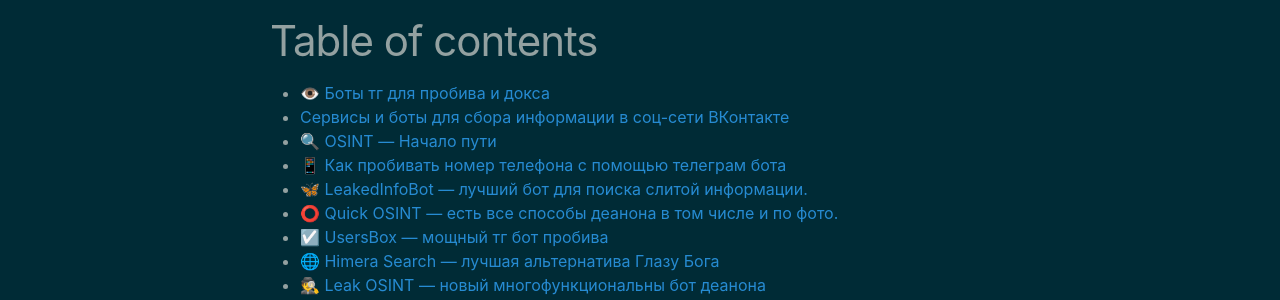
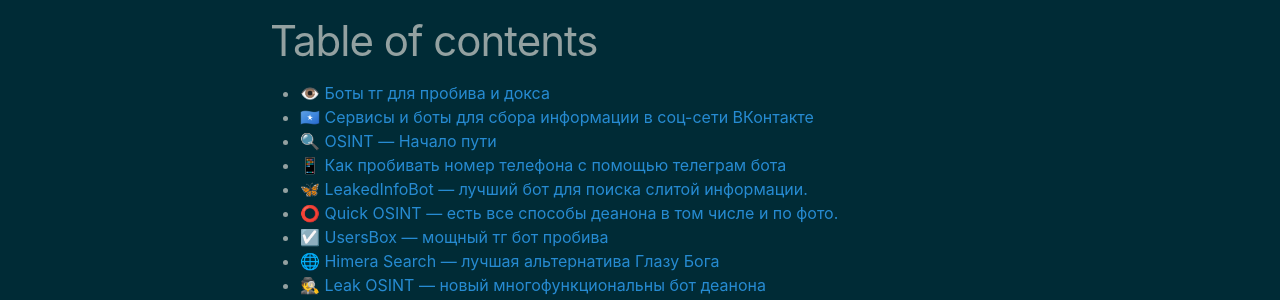
Before and after one commit to probivbot/probivbot.github.io, a Jekyll site: the page built from SUMMARY.md, in a window 1280 px wide. Shown: the part 153-453 px from the top of the page. Built offline with Jekyll 4.4.1, drawn with Linux system fonts in a browser that asks for light colours; our own code applies the rules of GitHub Pages for plain Markdown files.

Commit message:
GITBOOK-79: No subject

```diff
--- a/SUMMARY.md
+++ b/SUMMARY.md
@@ -1,7 +1,7 @@
 # Table of contents
 
 * [👁️ Боты тг для пробива и докса](README.md)
-* [Сервисы и боты для сбора информации в соц-сети ВКонтакте](servisy-i-boty-dlya-sbora-informacii-v-soc-seti-vkontakte.md)
+* [🇸🇴 Сервисы и боты для сбора информации в соц-сети ВКонтакте](servisy-i-boty-dlya-sbora-informacii-v-soc-seti-vkontakte.md)
 * [🔍 OSINT — Начало пути](osint-nachalo-puti.md)
 * [📱 Как пробивать номер телефона с помощью телеграм бота](kak-probivat-nomer-telefona-s-pomoshyu-telegram-bota.md)
 * [🦋 LeakedInfoBot — лучший бот для поиска слитой информации.](leakedinfobot-luchshii-bot-dlya-poiska-slitoi-informacii..md)
```
Also changed, not shown: servisy-i-boty-dlya-sbora-informacii-v-soc-seti-vkontakte.md (+2 -2 lines).
